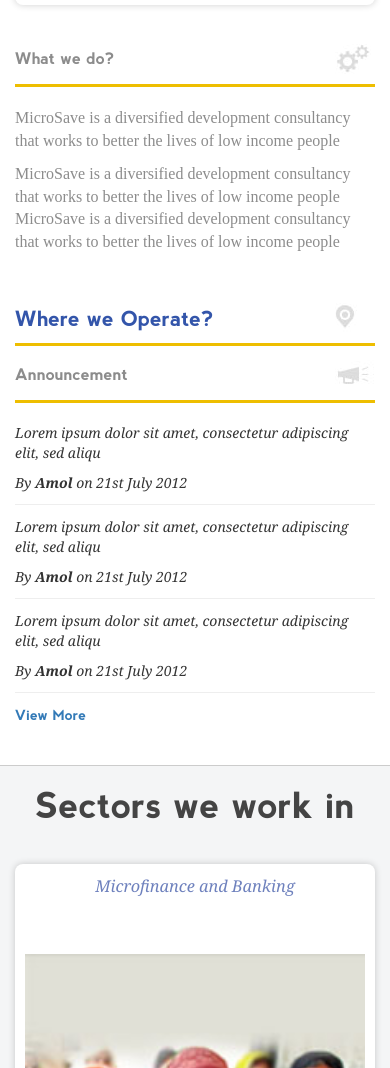
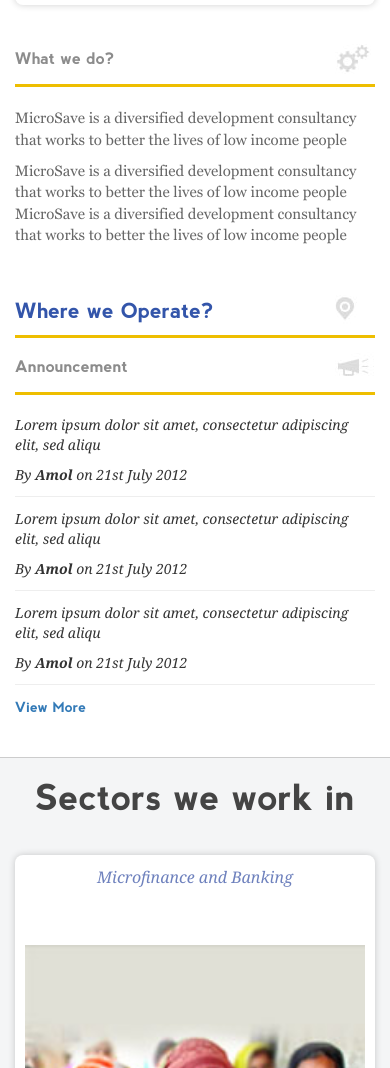
Before and after one commit to rupalipathak/Microsave, a plain HTML site: page index.html in a window 390 px wide. Shown: the part 552-1620 px from the top of the page. Drawn offline with nearby package versions, Linux system fonts and the light colour scheme.

```diff
--- a/css/main.css
+++ b/css/main.css
@@ -3,7 +3,7 @@
     src: url("../fonts/Georgia.ttf");
 }
 @font-face {
-    font-family: 'nevis';
+    font-family: nevis;
     src: url('../fonts/nevis.ttf');
     font-weight: normal;
     font-style: normal;
@@ -40,7 +40,7 @@ body {
     color: #949ec3;
 }
 input[type="text"] {
-    font-family: georgia;
+    font-family:georgia;
     font-style: italic;
     font-weight: bold;
 }
@@ -71,7 +71,7 @@ input[type="text"] {
 .top-menu > ul > li > a {
     font-size: 19px;
     font-weight: normal;
-    font-family: georgia;
+    font-family:georgia;
     text-decoration: none;
     cursor: pointer;
     padding-bottom: 10px;
@@ -98,7 +98,7 @@ div.polaroid {
     border-radius: 8px;
 }
 div .img-width {
-    width: 90%;
+    width: 92%;
 }
 .img-text {
     text-align: center;
@@ -116,7 +116,7 @@ div .img-width {
     transition: border .2s ease-in-out;
 }
 .img-text > p {
-    font-family: "Georgia";
+    font-family:georgia;
     font-size: 16px;
     font-style: italic;
 }
@@ -125,9 +125,9 @@ div .img-width {
     padding-top: 10px;
 }
 .content-para p {
-    font-size: 16px;
-    font-family: myFirstFont;
-    color: #8c8c8c;
+    font-size: 15px;
+    font-family:georgia;
+    color: #666666;
 }
 .icon-setting {
     background: url("../img/icon_cog.jpg") no-repeat;
@@ -199,7 +199,7 @@ div .img-width {
     min-height: 50px;
     padding: 1px 19px;
     color: #6e81bd;
-    font-size: 16.32px;
+    font-size: 16px;
 }
 /*----------------------------map section--------------------------------------*/
 
@@ -208,7 +208,6 @@ div .img-width {
 }
 .map_section h2 {
     text-align: center;
-    padding-top: 20px;
     padding-top: 20px;
     font-size: 24px;
 }
```
